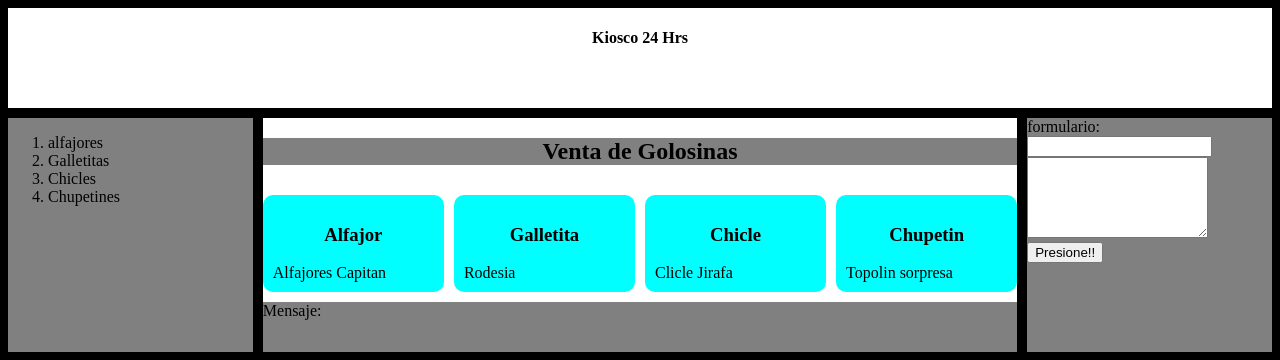
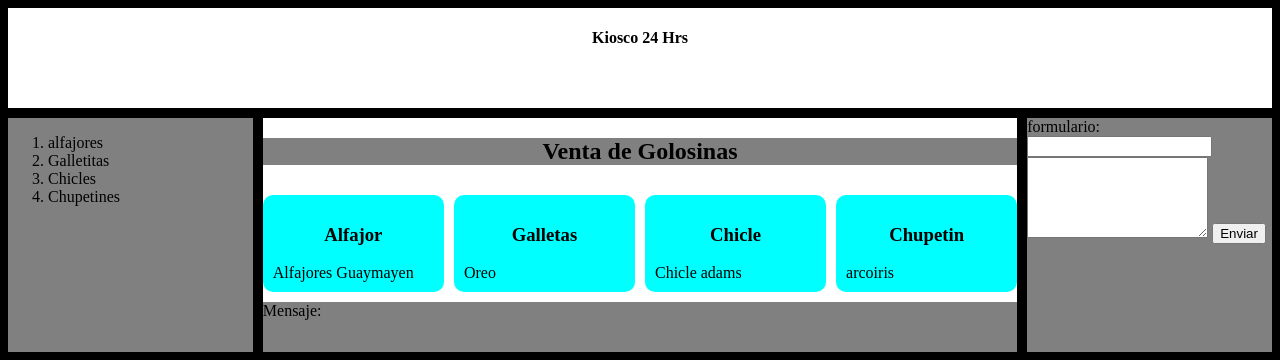
Before and after one commit to arjovago36/maquetadocongrid, a plain HTML site: page index.html in a window 1280 px wide. Shown: the top 360 px of the page. Drawn offline with Linux system fonts and the light colour scheme.

Commit message:
🏝🎄 Updated with Glitch

```diff
--- a/index.html
+++ b/index.html
@@ -38,18 +38,18 @@
     <h2>Venta de Golosinas</h2>
     <article>
       <h3>Alfajor</h3>
-    Alfajores Capitan
+    Alfajores Guaymayen
     </article>
     <article>
-      <h3>Galletita</h3>
-      Rodesia
+      <h3>Galletas</h3>
+      Oreo
     </article>
     <article>
       <h3>Chicle</h3>
-      Clicle Jirafa
+      Chicle adams
     </article>
     <article><h3>Chupetin</h3>
-      Topolin sorpresa
+      arcoiris
     </article>
     <div id="panelMsg">
       Mensaje:
@@ -67,7 +67,7 @@
           id= "elBoton"
           class= "fijate"
           onclick= "Distribuidora.ofertar();"
-          >Presione!!</button>
+          >Enviar</button>
     </aside>
 
 
```
